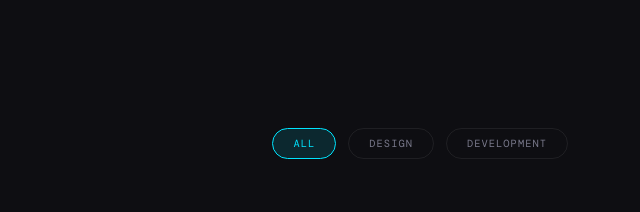
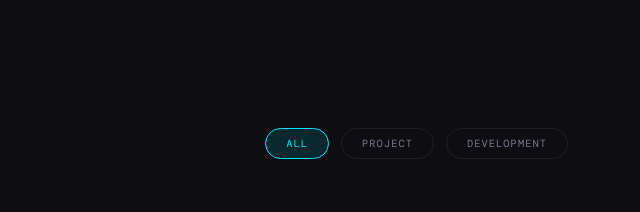
Before and after one commit to fauzi252019-hub/Portofolio-Saya, a plain HTML site: page index.html in a window 1280 px wide. Shown: the part 2460-2672 px from the top of the page, 640-1280 px from the left. Drawn offline with nearby package versions, Linux system fonts and the light colour scheme; a web font is replaced by a local one.

Commit message:
Update index.html

```diff
--- a/index.html
+++ b/index.html
@@ -1547,7 +1547,7 @@
         </div>
         <div class="filter-tabs">
           <button class="filter-tab active" data-filter="all">All</button>
-          <button class="filter-tab" data-filter="design">Design</button>
+          <button class="filter-tab" data-filter="design">Project</button>
           <button class="filter-tab" data-filter="dev">Development</button>
         </div>
       </div>
```
